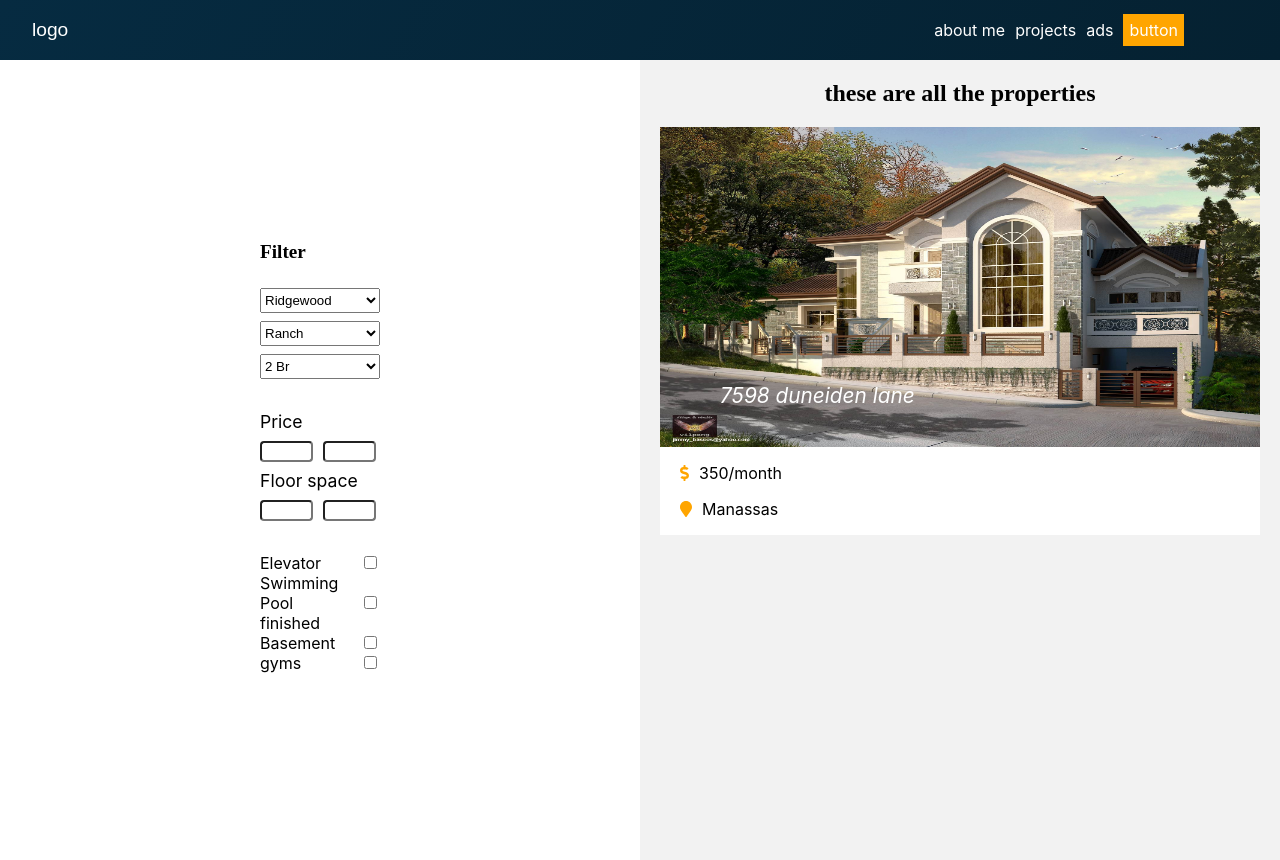
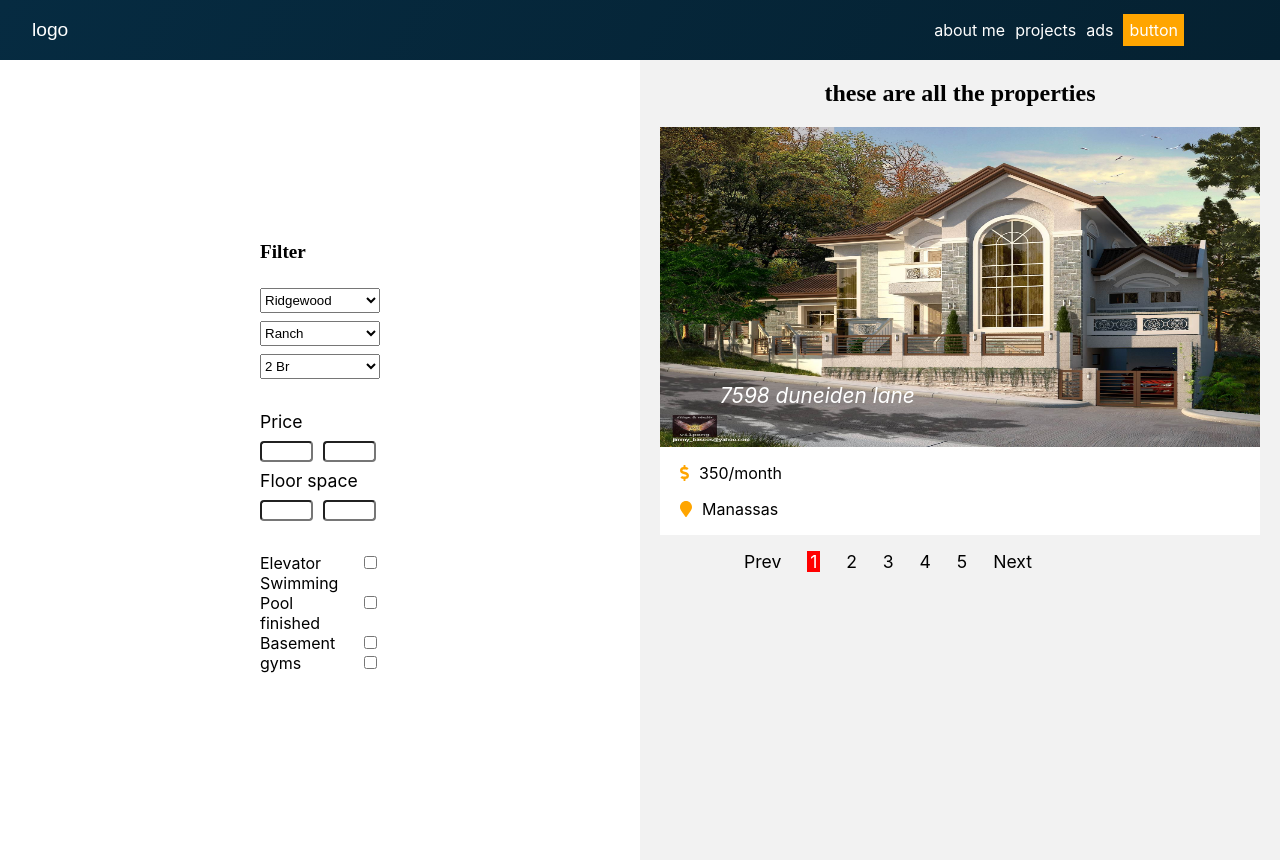
Before and after one commit to fono97/react-realstate, a React (Create React App) app: page / in a window 1280 px wide. Built offline with nearby package versions, Linux system fonts and the light colour scheme.

Commit message:
I built the pagination

```diff
--- a/src/Component/listing.js
+++ b/src/Component/listing.js
@@ -103,6 +103,8 @@ const Listing = () => {
   const AgentDetail = styled.div`
     display: flex;
     justify-content: space-between;
+    width:100%;
+    height:100%;
   `;
   const ImgAgent = styled.div`
     width: 50px;
@@ -127,6 +129,27 @@ const Listing = () => {
     margin: 0;
     padding:0;
   `;
+  const Pagination = styled.div`
+  margin-left:5vw;
+  `
+  const Ul = styled.ul`
+  width:50%;
+  display:flex;
+  justify-content:space-between;
+  align-items:center;
+  `
+  const Li1 = styled.li`
+  display:block;
+  padding:0px 3px;
+  color:white;
+  list-style:none;
+  font-size:1.1rem;
+  background-color:red;
+  `
+  const Li = styled.li`
+  list-style:none;
+  font-size:1.1rem;
+  `
   return (
     <Section>
       <ConTitle>
@@ -169,6 +192,17 @@ const Listing = () => {
           </div>
         </Article>
       </Properties>
+      <Pagination>
+        <Ul>
+          <Li>Prev</Li>
+          <Li1>1</Li1>
+          <Li>2</Li>
+          <Li>3</Li>
+          <Li>4</Li>
+          <Li>5</Li>
+          <Li>Next</Li>
+        </Ul>
+      </Pagination>
     </Section>
   );
 };
```
